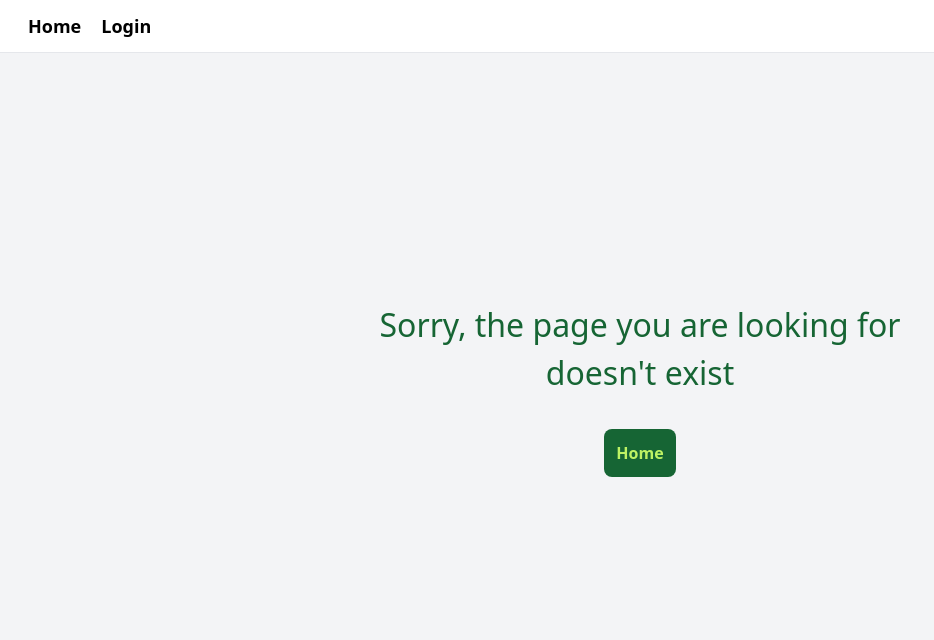
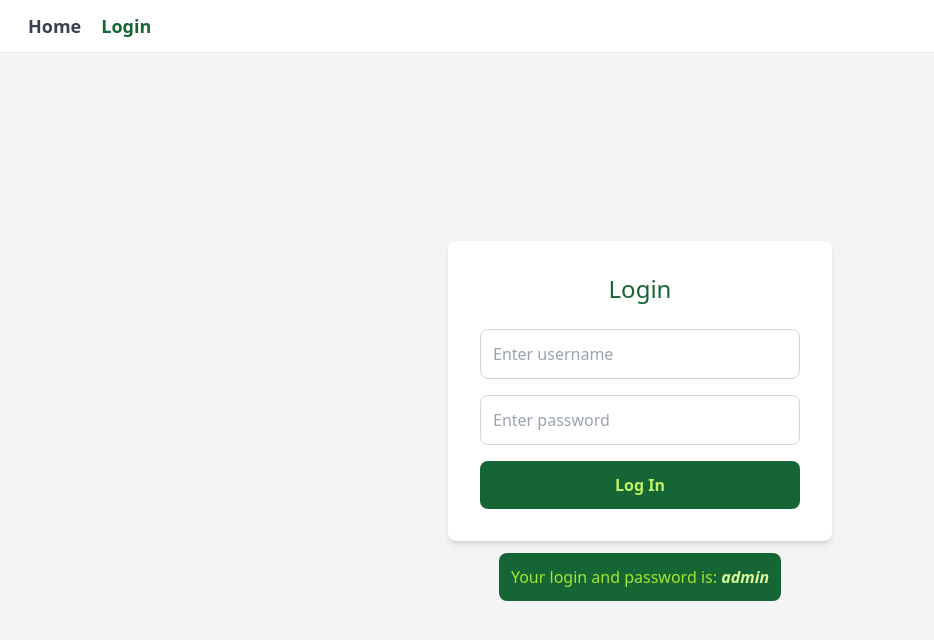
Before and after one commit to illia-kyselov/authorization, a React (Vite) app: page /authorization/login in a window 1280 px wide. Shown: the top 640 px of the page, without its empty margins (0-934 px from the left). Built offline with nearby package versions, Linux system fonts and the light colour scheme.

Commit message:
fix route

```diff
--- a/src/pages/HomePage/HomePage.tsx
+++ b/src/pages/HomePage/HomePage.tsx
@@ -9,7 +9,7 @@ const HomePage: React.FC = () => {
 
     const handleLogout = () => {
         logout();
-        navigate({ to: '/login' });
+        navigate({ to: '/authorization/login' });
     };
 
     return (
--- a/src/pages/LoginPage/LoginPage.tsx
+++ b/src/pages/LoginPage/LoginPage.tsx
@@ -14,7 +14,7 @@ const LoginPage: React.FC = () => {
     const handleLogin = () => {
         login(username, password, (success) => {
             if (success) {
-                navigate({ to: '/' });
+                navigate({ to: '/authorization/' });
             } else {
                 setError('Invalid login or password');
             }
--- a/src/pages/NotFound/NotFound.tsx
+++ b/src/pages/NotFound/NotFound.tsx
@@ -8,7 +8,7 @@ const NotFound: React.FC = () => {
                 <div className="text-[20px] sm:text-[24px] lg:text-[32px] font-medium max-w-[244px] sm:max-w-[398px] lg:max-w-[542px] text-green-800 mb-6 sm:mb-8">
                     Sorry, the page you are looking for doesn't exist
                 </div>
-                <Link to="/" className="bg-green-800 text-lime-300 font-semibold py-3 px-3 rounded-lg hover:bg-green-900 transition duration-300">
+                <Link to="/authorization/" className="bg-green-800 text-lime-300 font-semibold py-3 px-3 rounded-lg hover:bg-green-900 transition duration-300">
                     Home
                 </Link>
             </div>
--- a/src/routeTree.gen.ts
+++ b/src/routeTree.gen.ts
@@ -17,12 +17,12 @@ import { Route as IndexImport } from './routes/index'
 // Create/Update Routes
 
 const LoginRoute = LoginImport.update({
-  path: '/login',
+  path: '/authorization/login',
   getParentRoute: () => rootRoute,
 } as any)
 
 const IndexRoute = IndexImport.update({
-  path: '/',
+  path: '/authorization/',
   getParentRoute: () => rootRoute,
 } as any)
 
@@ -30,17 +30,17 @@ const IndexRoute = IndexImport.update({
 
 declare module '@tanstack/react-router' {
   interface FileRoutesByPath {
-    '/': {
-      id: '/'
-      path: '/'
-      fullPath: '/'
+    '/authorization/': {
+      id: '/authorization/'
+      path: '/authorization/'
+      fullPath: '/authorization/'
       preLoaderRoute: typeof IndexImport
       parentRoute: typeof rootRoute
     }
-    '/login': {
-      id: '/login'
-      path: '/login'
-      fullPath: '/login'
+    '/authorization/login': {
+      id: '/authorization/login'
+      path: '/authorization/login'
+      fullPath: '/authorization/login'
       preLoaderRoute: typeof LoginImport
       parentRoute: typeof rootRoute
     }
@@ -50,27 +50,27 @@ declare module '@tanstack/react-router' {
 // Create and export the route tree
 
 export interface FileRoutesByFullPath {
-  '/': typeof IndexRoute
-  '/login': typeof LoginRoute
+  '/authorization/': typeof IndexRoute
+  '/authorization/login': typeof LoginRoute
 }
 
 export interface FileRoutesByTo {
-  '/': typeof IndexRoute
-  '/login': typeof LoginRoute
+  '/authorization/': typeof IndexRoute
+  '/authorization/login': typeof LoginRoute
 }
 
 export interface FileRoutesById {
   __root__: typeof rootRoute
-  '/': typeof IndexRoute
-  '/login': typeof LoginRoute
+  '/authorization/': typeof IndexRoute
+  '/authorization/login': typeof LoginRoute
 }
 
 export interface FileRouteTypes {
   fileRoutesByFullPath: FileRoutesByFullPath
-  fullPaths: '/' | '/login'
+  fullPaths: '/authorization/' | '/authorization/login'
   fileRoutesByTo: FileRoutesByTo
-  to: '/' | '/login'
-  id: '__root__' | '/' | '/login'
+  to: '/authorization/' | '/authorization/login'
+  id: '__root__' | '/authorization/' | '/authorization/login'
   fileRoutesById: FileRoutesById
 }
 
--- a/src/routes/__root.tsx
+++ b/src/routes/__root.tsx
@@ -5,10 +5,16 @@ export const Route = createRootRoute({
     component: () => (
         <>
             <div className="p-3 flex gap-5 ml-4">
-                <Link to="/" className="font-semibold [&.active]:font-bold [&.active]:text-green-800 text-lg">
+                <Link
+                    to="/authorization/"
+                    className={`font-semibold text-lg ${window.location.pathname === '/authorization/' ? 'font-bold text-green-800' : 'text-gray-700'}`}
+                >
                     Home
                 </Link>
-                <Link to="/login" className="font-semibold [&.active]:font-bold [&.active]:text-green-800  text-lg">
+                <Link
+                    to="/authorization/login"
+                    className={`font-semibold text-lg ${window.location.pathname === '/authorization/login' ? 'font-bold text-green-800' : 'text-gray-700'}`}
+                >
                     Login
                 </Link>
             </div>
```
